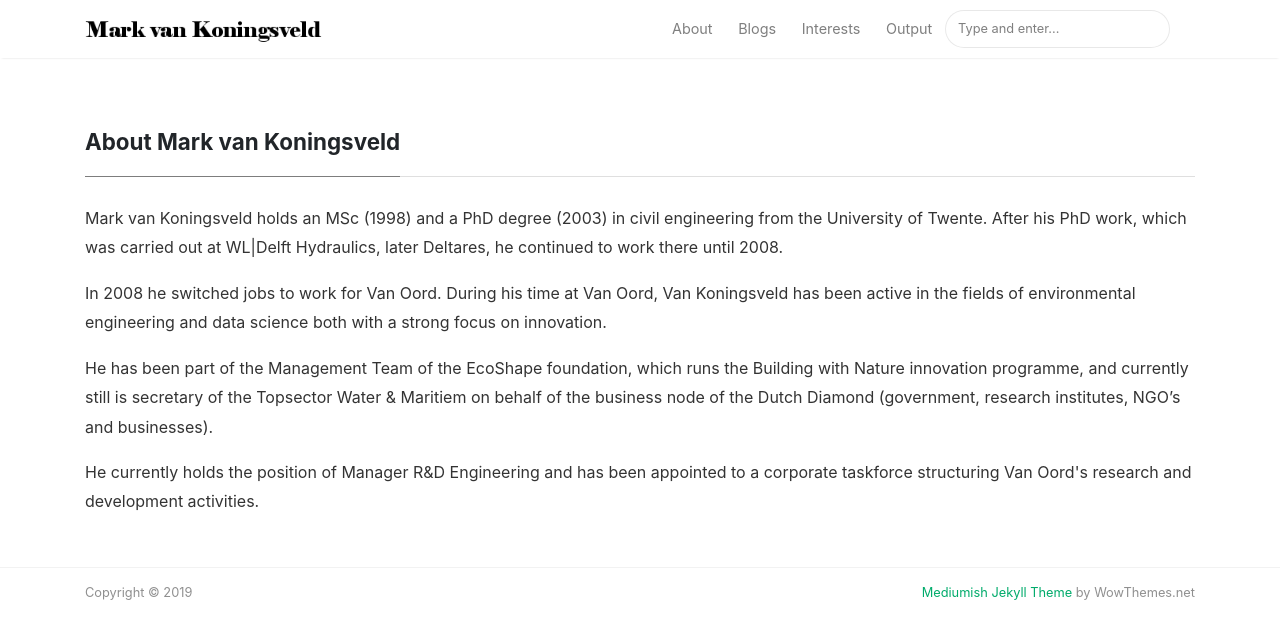
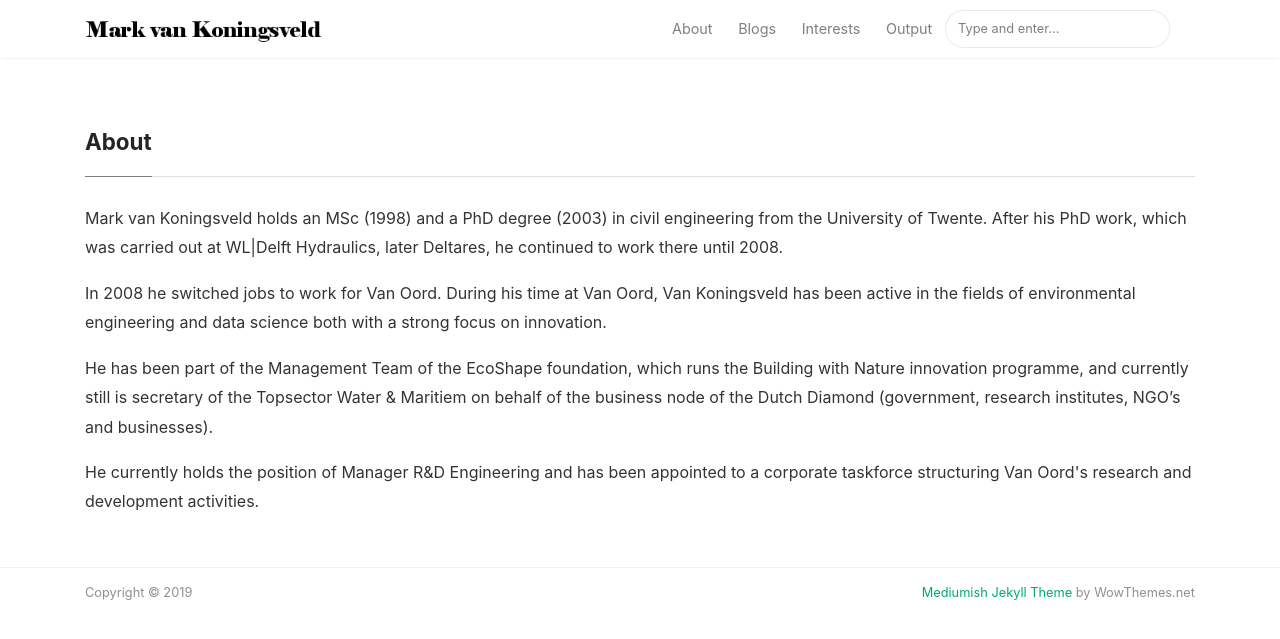
Before and after one commit to markvankoningsveld/markvankoningsveld.github.io, a Jekyll site: the page built from _pages/about.md, in a window 1280 px wide. Shown: the top 639 px of the page. Built offline with Jekyll 4.4.1, drawn with Linux system fonts in a browser that asks for light colours; nearby versions of some CDN libraries.

Commit message:
Enabled about

```diff
--- a/_pages/about.md
+++ b/_pages/about.md
@@ -1,6 +1,6 @@
 ---
 layout: page
-title: About Mark van Koningsveld
+title: About
 permalink: /about
 ---
 
```
